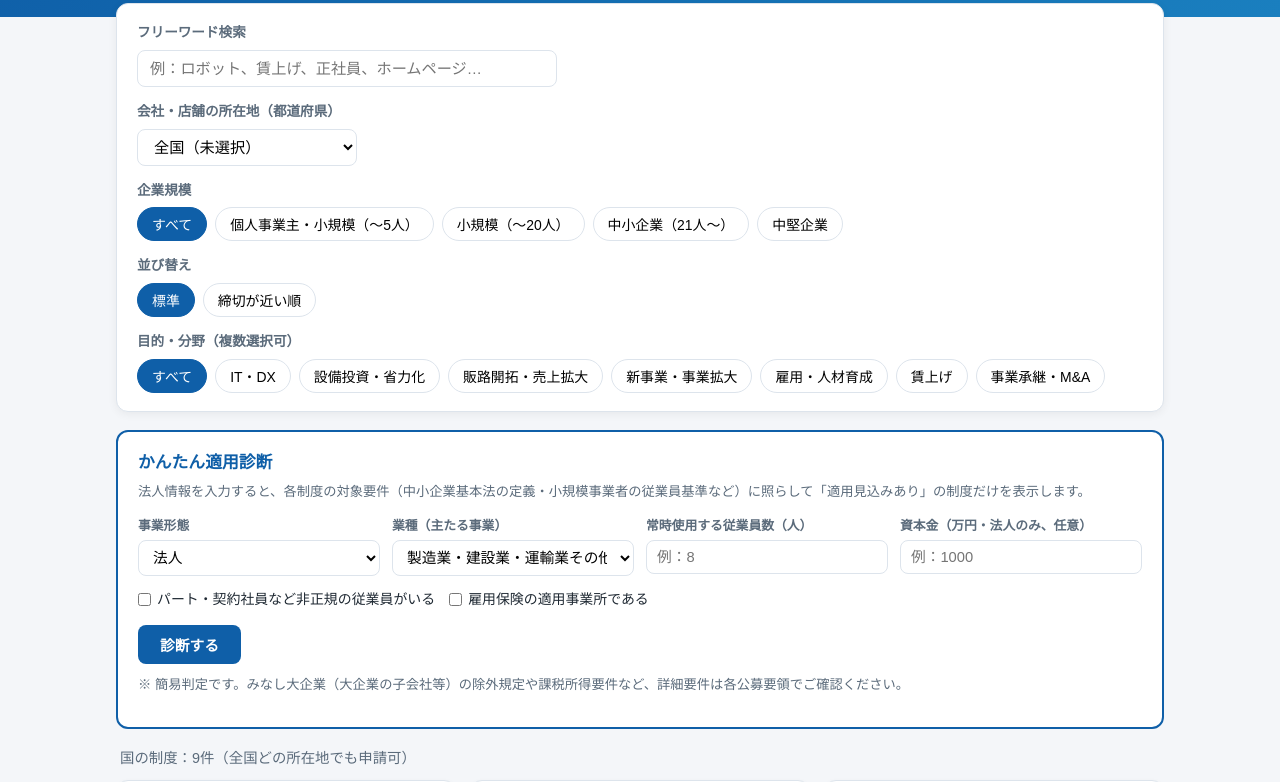
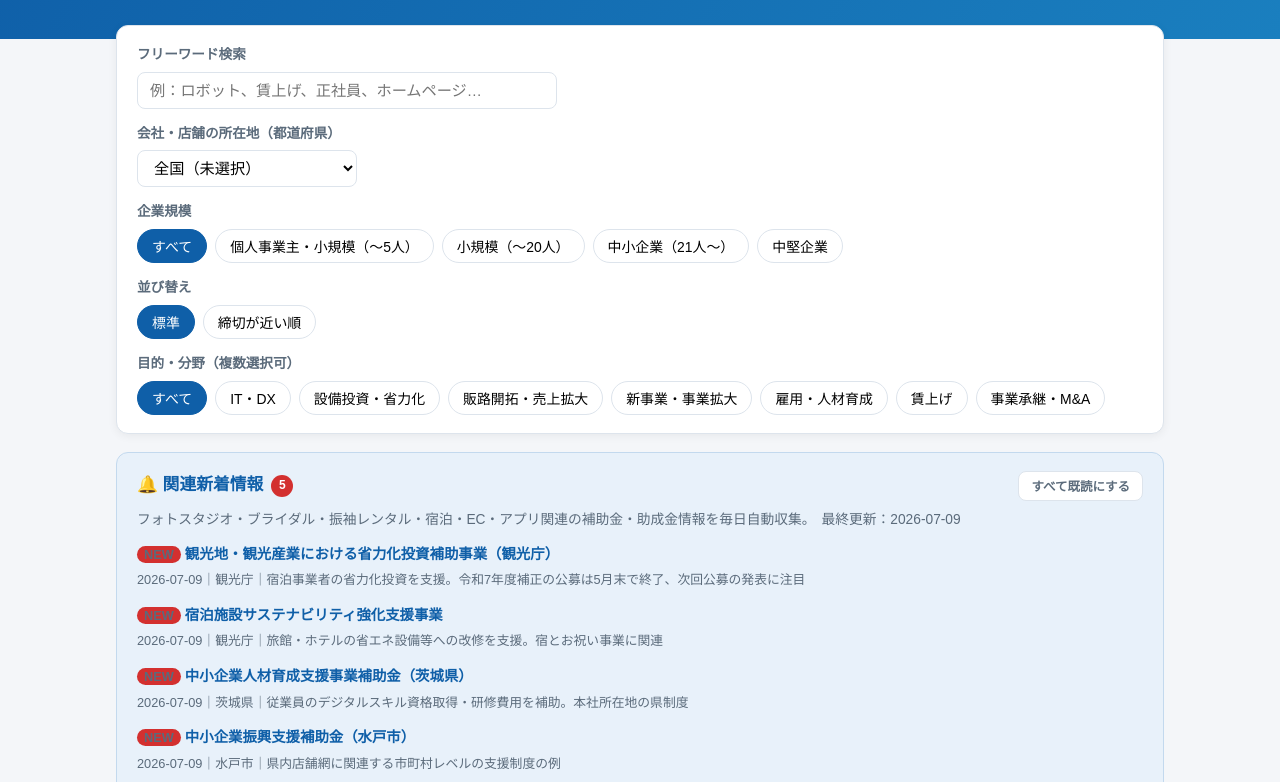
Before and after one commit to OPS-tuehara/hojokin-portal, a plain HTML site: page index.html in a window 1280 px wide. Shown: the part 119-901 px from the top of the page. Drawn offline with Linux system fonts and the light colour scheme.

Commit message:
OPS GSSへ改名、関連新着情報+バッヂ機能、ヘッダー改行

```diff
--- a/index.html
+++ b/index.html
@@ -3,13 +3,13 @@
 <head>
 <meta charset="UTF-8">
 <meta name="viewport" content="width=device-width, initial-scale=1.0">
-<title>OPS SSP - Grants Subsidy Search -</title>
+<title>OPS GSS - Grants Subsidy Search -</title>
 <link rel="manifest" href="manifest.json">
 <link rel="icon" type="image/png" href="icon-192.png">
 <link rel="apple-touch-icon" href="icon-192.png">
 <meta name="theme-color" content="#0f5fa8">
 <meta name="apple-mobile-web-app-capable" content="yes">
-<meta name="apple-mobile-web-app-title" content="OPS SSP">
+<meta name="apple-mobile-web-app-title" content="OPS GSS">
 <style>
   :root{
     --bg:#f4f6f9; --card:#ffffff; --ink:#1f2933; --sub:#5b6b7b;
@@ -71,6 +71,7 @@
   .btn-ghost{background:#fff;border:1px solid var(--border);color:var(--sub);margin-left:8px;}
   .reason{font-size:.8rem;background:var(--tag-size);color:var(--tag-size-ink);border-radius:8px;padding:6px 10px;}
   .diag-note{font-size:.8rem;color:var(--sub);margin-top:10px;}
+  .new-dot{background:#d3302f;color:#fff;font-size:.68rem;padding:1px 7px;border-radius:999px;font-weight:700;margin-right:4px;}
   @media(max-width:480px){
     header{padding:20px 14px 16px;}
     header h1{font-size:1.25rem;}
@@ -85,10 +86,10 @@
 <header>
   <div class="container" style="padding-bottom:20px;">
     <div style="display:flex;align-items:center;gap:14px;flex-wrap:wrap;">
-      <img src="icon-192.png" alt="OPS SSP" width="52" height="52" style="border-radius:12px;flex-shrink:0;">
+      <img src="icon-192.png" alt="OPS GSS" width="52" height="52" style="border-radius:12px;flex-shrink:0;">
       <div style="flex:1;min-width:220px;">
-        <h1>OPS SSP <span style="font-size:1rem;font-weight:600;opacity:.9;">- Grants Subsidy Search -</span></h1>
-        <p>いつでも・どこでも・どんなときでも｜所在地・企業規模・目的で使える制度を絞り込み（2026年7月時点の情報）</p>
+        <h1>OPS GSS <span style="font-size:1rem;font-weight:600;opacity:.9;">- Grants Subsidy Search -</span></h1>
+        <p>いつでも・どこでも・どんなときでも<br>｜所在地・企業規模・目的で使える制度を絞り込み（2026年7月時点の情報）</p>
       </div>
       <button id="installBtn" style="display:none;padding:9px 16px;border:none;border-radius:8px;background:#fff;color:#0f5fa8;font-weight:700;font-size:.88rem;cursor:pointer;">📲 アプリとして使う</button>
     </div>
@@ -135,6 +136,15 @@
         <button class="chip" data-v="succession">事業承継・M&amp;A</button>
       </div>
     </div>
+  </div>
+
+  <div class="local" style="margin-top:18px;" id="newsBox">
+    <h2 style="display:flex;align-items:center;gap:8px;flex-wrap:wrap;">🔔 関連新着情報
+      <span id="newsBadge" style="display:none;background:#d3302f;color:#fff;border-radius:999px;min-width:22px;height:22px;font-size:.75rem;align-items:center;justify-content:center;padding:0 6px;font-weight:700;"></span>
+      <button id="newsRead" class="btn btn-ghost" style="margin-left:auto;padding:5px 12px;font-size:.78rem;">すべて既読にする</button>
+    </h2>
+    <p>フォトスタジオ・ブライダル・振袖レンタル・宿泊・EC・アプリ関連の補助金・助成金情報を毎日自動収集。<span id="newsUpdated" style="margin-left:6px;"></span></p>
+    <ul id="newsList" style="gap:10px;"></ul>
   </div>
 
   <div class="diag">
@@ -529,6 +539,38 @@ installBtn.addEventListener("click",async()=>{
   else{ alert("お使いのブラウザのメニューから「アプリをインストール」または「ホーム画面に追加」を選択してください。"); }
 });
 window.addEventListener("appinstalled",()=>{ installBtn.style.display="none"; });
+
+// ===== 関連新着情報+バッヂ =====
+const NEWS_SEEN_KEY="gss_seen_v1";
+const BASE_TITLE="OPS GSS - Grants Subsidy Search -";
+async function loadNews(){
+  try{
+    const res=await fetch("news.json?t="+Date.now());
+    if(!res.ok) return;
+    const data=await res.json();
+    const items=data.items||[];
+    let seen=[];
+    try{ seen=JSON.parse(localStorage.getItem(NEWS_SEEN_KEY)||"[]"); }catch(_){}
+    const seenSet=new Set(seen);
+    const unseen=items.filter(i=>!seenSet.has(i.id));
+    const badge=document.getElementById("newsBadge");
+    if(unseen.length){ badge.textContent=unseen.length; badge.style.display="inline-flex"; document.title=`(${unseen.length}) ${BASE_TITLE}`; }
+    else{ badge.style.display="none"; document.title=BASE_TITLE; }
+    const list=document.getElementById("newsList");
+    list.innerHTML="";
+    items.forEach(i=>{
+      const li=document.createElement("li");
+      li.innerHTML=`${seenSet.has(i.id)?"":'<span class="new-dot">NEW</span>'}<a href="${i.url}" target="_blank" rel="noopener">${i.title}</a><br><span>${i.date}｜${i.source}${i.summary?"｜"+i.summary:""}</span>`;
+      list.appendChild(li);
+    });
+    document.getElementById("newsUpdated").textContent=`最終更新：${data.updated||"-"}`;
+    document.getElementById("newsRead").onclick=()=>{
+      localStorage.setItem(NEWS_SEEN_KEY,JSON.stringify(items.map(i=>i.id)));
+      loadNews();
+    };
+  }catch(_){}
+}
+loadNews();
 </script>
 </body>
 </html>
--- /dev/null
+++ b/news.json
@@ -0,0 +1,45 @@
+{
+ "updated": "2026-07-09",
+ "items": [
+  {
+   "id": "mlit-shoryoku-kanko",
+   "date": "2026-07-09",
+   "title": "観光地・観光産業における省力化投資補助事業（観光庁）",
+   "url": "https://www.mlit.go.jp/kankocho/kobo06_00042.html",
+   "source": "観光庁",
+   "summary": "宿泊事業者の省力化投資を支援。令和7年度補正の公募は5月末で終了、次回公募の発表に注目"
+  },
+  {
+   "id": "mlit-sustainability",
+   "date": "2026-07-09",
+   "title": "宿泊施設サステナビリティ強化支援事業",
+   "url": "https://r7shukuhaku-sustainability.go.jp/",
+   "source": "観光庁",
+   "summary": "旅館・ホテルの省エネ設備等への改修を支援。宿とお祝い事業に関連"
+  },
+  {
+   "id": "ibaraki-jinzai",
+   "date": "2026-07-09",
+   "title": "中小企業人材育成支援事業補助金（茨城県）",
+   "url": "https://www.pref.ibaraki.jp/soshiki/shokorodo/sanjin/tyuusyoukigyou.html",
+   "source": "茨城県",
+   "summary": "従業員のデジタルスキル資格取得・研修費用を補助。本社所在地の県制度"
+  },
+  {
+   "id": "mito-shinko",
+   "date": "2026-07-09",
+   "title": "中小企業振興支援補助金（水戸市）",
+   "url": "https://www.city.mito.lg.jp/page/75067.html",
+   "source": "水戸市",
+   "summary": "県内店舗網に関連する市町村レベルの支援制度の例"
+  },
+  {
+   "id": "ibaraki-list",
+   "date": "2026-07-09",
+   "title": "茨城県の補助金・助成金 最新一覧",
+   "url": "https://hojyokin-portal.jp/subsidies/list?pref_id=8",
+   "source": "補助金ポータル",
+   "summary": "県内で募集中の制度一覧。随時更新"
+  }
+ ]
+}
--- a/sw.js
+++ b/sw.js
@@ -1,4 +1,4 @@
-const CACHE = "ops-ssp-v1";
+const CACHE = "ops-gss-v2";
 self.addEventListener("install", e => {
   e.waitUntil(caches.open(CACHE).then(c =>
     c.addAll(["./", "./index.html", "./icon-192.png", "./icon-512.png", "./manifest.json"])
```
Also changed, not shown: icon-192.png, icon-512.png, manifest.json.
